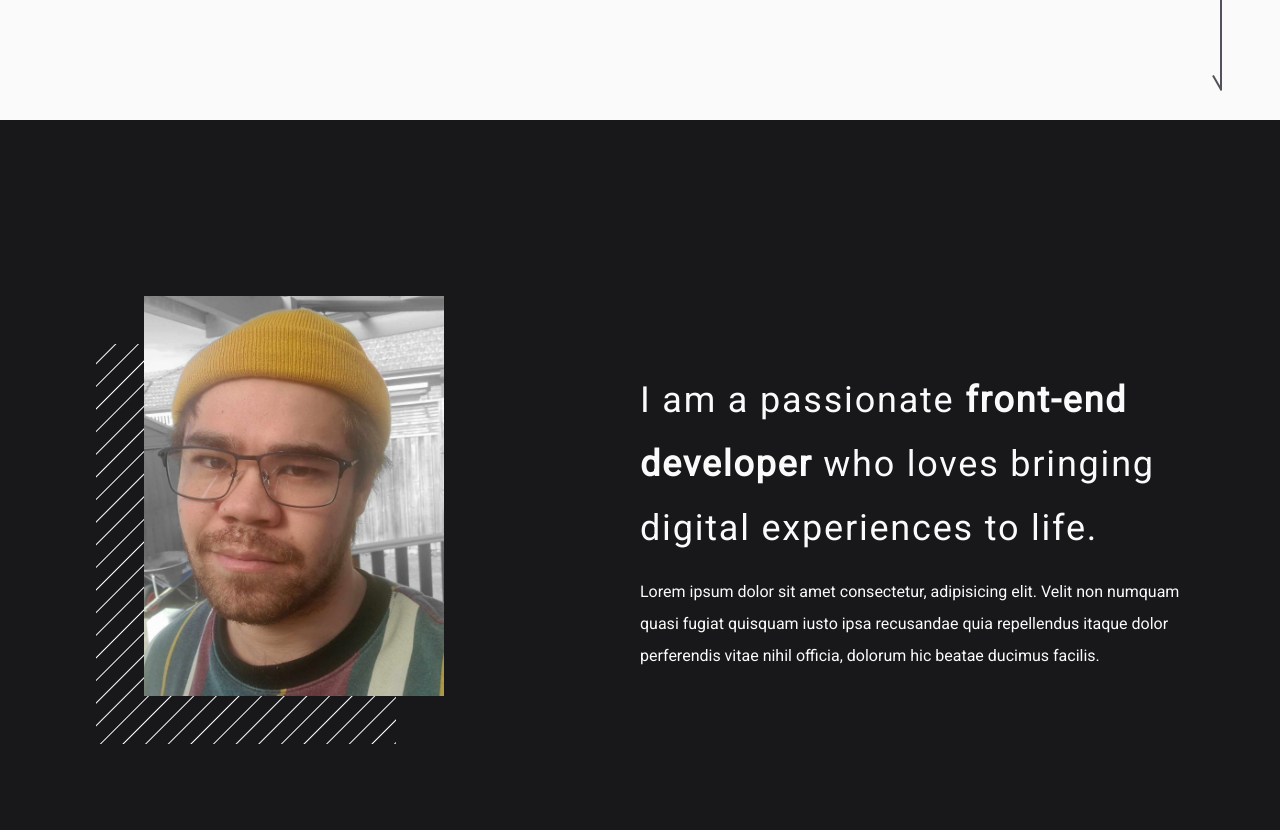
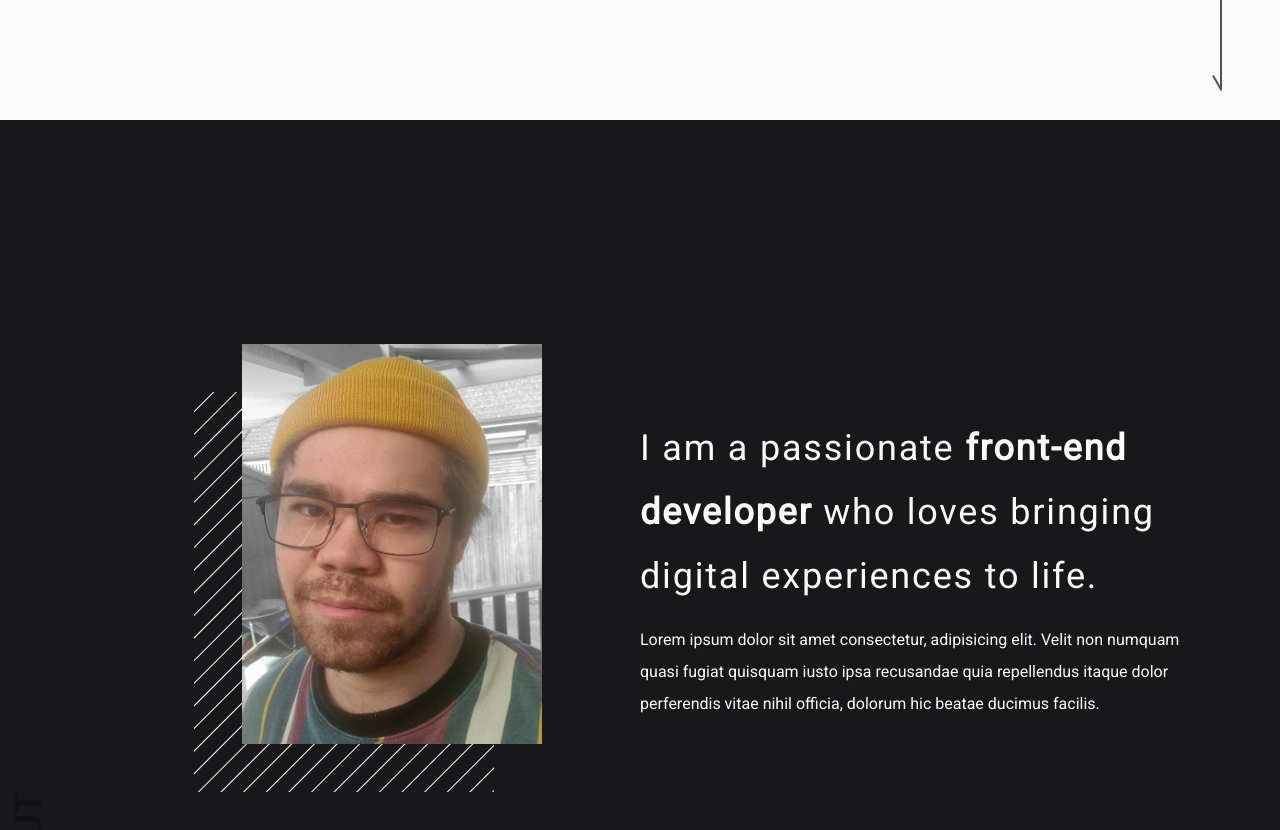
Before and after one commit to williamalowe/portfolio, a Next.js app: page / in a window 1280 px wide. Shown: the part 680-1510 px from the top of the page. Built offline with nearby package versions, Linux system fonts and the light colour scheme.

Commit message:
feat: add about label

```diff
--- a/src/components/about.tsx
+++ b/src/components/about.tsx
@@ -4,17 +4,29 @@
   return (
     <section
       id="about"
-      className="relative h-screen w-full flex bg-zinc-900 text-zinc-50 justify-center px-24"
+      className="relative h-screen w-full flex bg-zinc-900 text-zinc-50 justify-center px-24 pt-24"
     >
-    <div className="flex items-center justify-center max-w-[1200px]">
-      <div className="flex-1">
-        <AboutImage />
+      <div className="flex items-center justify-center max-w-[1200px]">
+        <div className="flex-1 flex items-center justify-center">
+          <AboutImage />
+        </div>
+        <div className="flex-1 flex flex-col gap-y-4">
+          <p className="text-4xl tracking-wider leading-[4rem]">
+            I am a passionate{" "}
+            <span className="font-bold">front-end developer</span> who loves
+            bringing digital experiences to life.
+          </p>
+          <p className="leading-[2rem]">
+            Lorem ipsum dolor sit amet consectetur, adipisicing elit. Velit non
+            numquam quasi fugiat quisquam iusto ipsa recusandae quia repellendus
+            itaque dolor perferendis vitae nihil officia, dolorum hic beatae
+            ducimus facilis.
+          </p>
+        </div>
       </div>
-      <div className="flex-1 flex flex-col gap-y-4">
-        <p className="text-4xl tracking-wider leading-[4rem]">I am a passionate <span className="font-bold">front-end developer</span> who loves bringing digital experiences to life.</p>
-        <p className="leading-[2rem]">Lorem ipsum dolor sit amet consectetur, adipisicing elit. Velit non numquam quasi fugiat quisquam iusto ipsa recusandae quia repellendus itaque dolor perferendis vitae nihil officia, dolorum hic beatae ducimus facilis.</p>
-      </div>
-    </div>
+      <h3 className="absolute -left-8 bottom-12 text-4xl text-zinc-950/40 font-bold tracking-wide uppercase -rotate-90">
+        About
+      </h3>
     </section>
   );
 }
```
